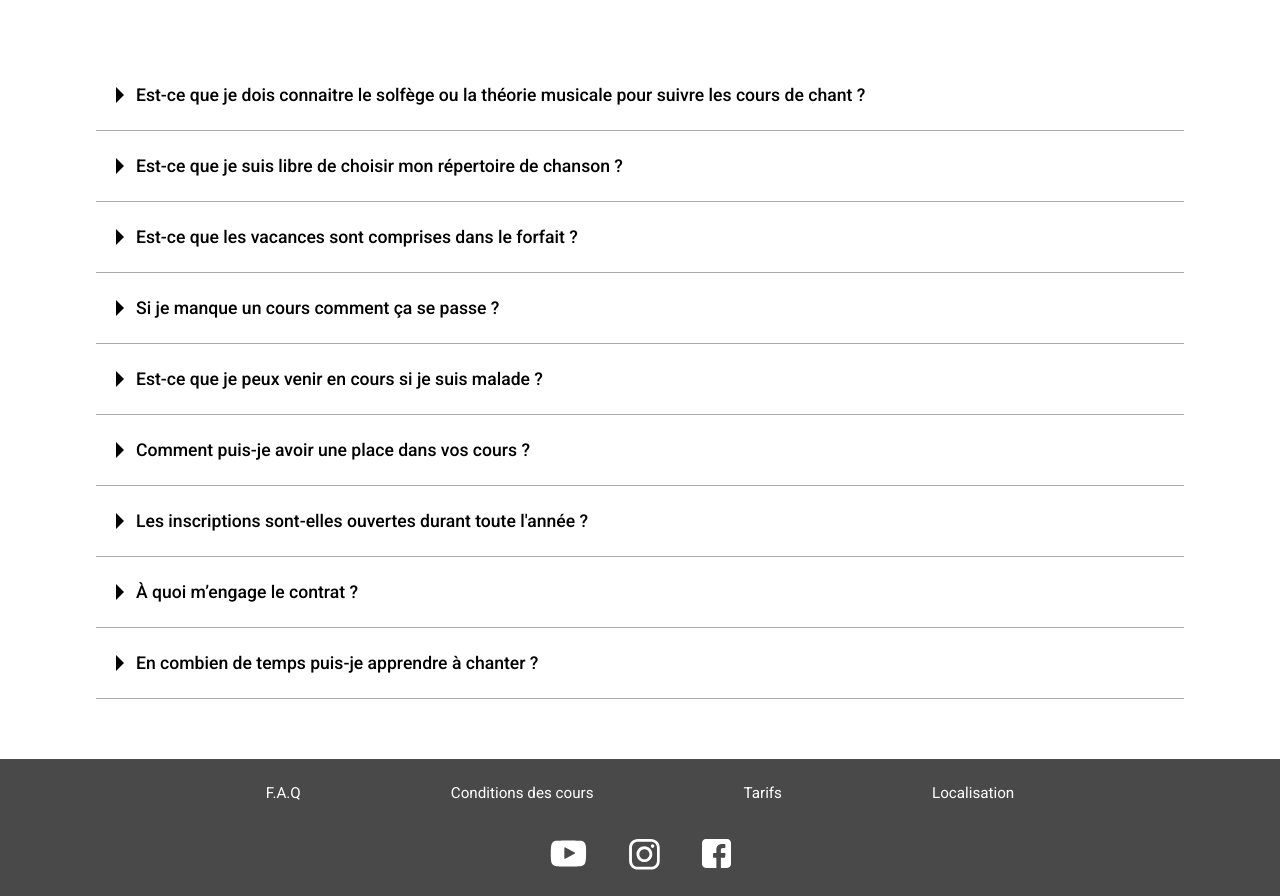
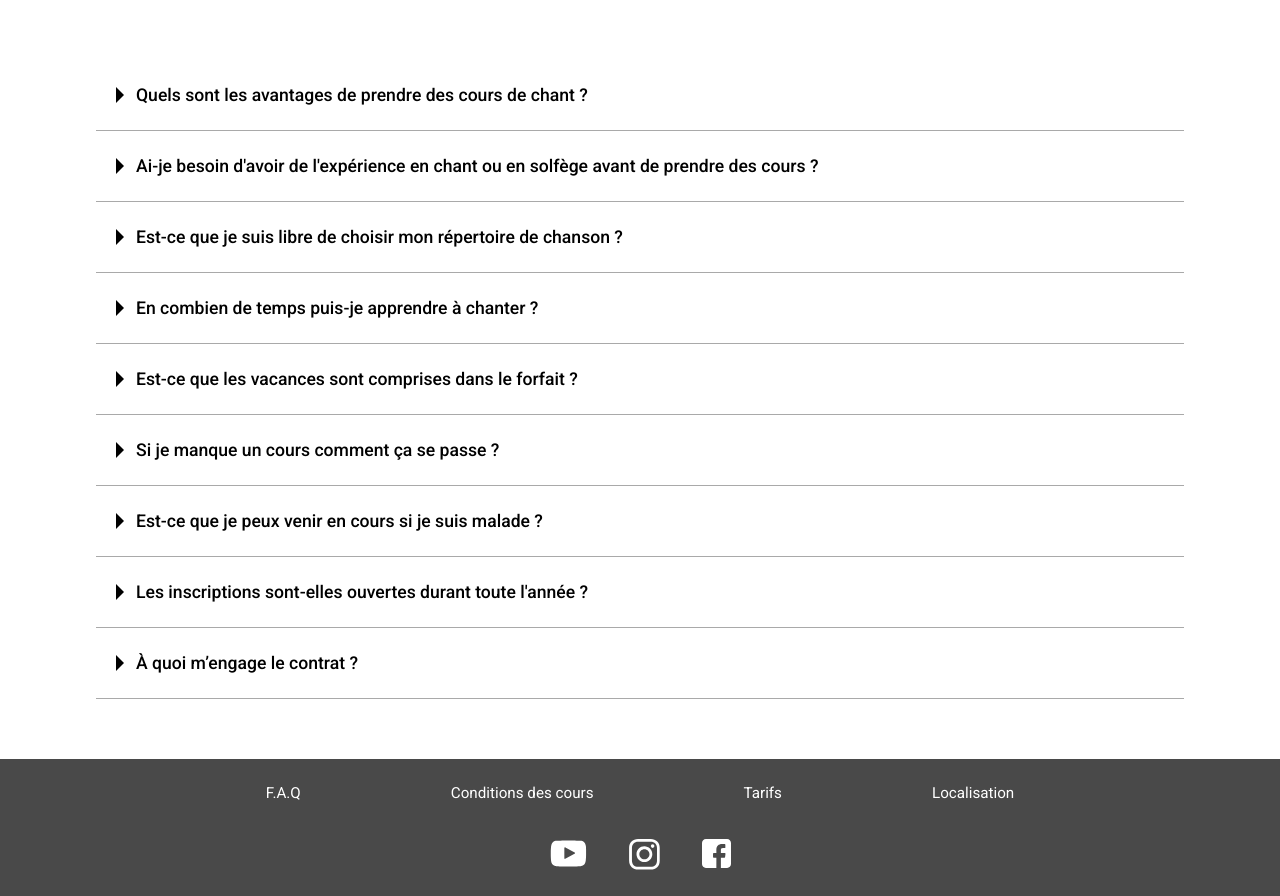
Before and after one commit to Cap0n3/VoiceUp, a React (Create React App) app: page /tarifs in a window 1280 px wide. Shown: the part 2260-3156 px from the top of the page. Built offline with nearby package versions, Linux system fonts and the light colour scheme.

Commit message:
Checked text & transalations (not completly)

```diff
--- a/src/pages/Enroll/data/Enroll.data.js
+++ b/src/pages/Enroll/data/Enroll.data.js
@@ -11,13 +11,11 @@ export const enrollHeaderData = {
 // TEXT
 
 export const enrollParagraphsFR = [
-    "Si vous désirez me contacter par téléphone, envoyez-moi plutôt un message car si je ne suis pas en train de donner un cours, je suis sûrement en train de répéter. Nous pourrons ainsi convenir d’un rdv téléphonique au cas où vous désirez me parler de vive voix.",
     "Avant de vous lancer dans cette merveilleuse aventure avec moi, vous avez la possibilité de prendre un ou deux cours d’essai afin que vous puissiez voir si ma méthode d’enseignement vous convient.",
     "Le formulaire ci-dessous ne vous engage en rien c’est simplement une demande pour un premier cours. Merci de remplir tout les champs du formulaire (*).",
 ]
 
 export const enrollParagraphsEN = [
-    "If you wish to contact me by phone, please send me a message instead, because if I am not giving a lesson, I am probably rehearsing. We can then arrange a phone appointment if you wish to speak to me in person.",
     "Before embarking on this wonderful adventure with me, you have the option of taking one or two trial lessons so that you can see if my teaching method is suitable for you.",
     "Le formulaire ci-dessous ne vous engage en rien c’est simplement une demande pour un premier cours. Please fill out all fields in the form (*).",
 ]
--- a/src/pages/Home/data/C2ASec.data.js
+++ b/src/pages/Home/data/C2ASec.data.js
@@ -5,7 +5,7 @@ export const C2AData = {
     subTitleFR: <><span className="cursiveSpan" style={{textTransform: "uppercase"}}>à votre</span> rythme</>,
     titleEN: "Improve",
     subTitleEN: <><span className="cursiveSpan" style={{textTransform: "uppercase"}}>at your own</span> pace</>,
-    descriptionFR: "Des cours adaptés aux besoins de chacuns, donnés par Tania, une professeures de chant certifiée avec plus de 30 ans d’expérience vocale.",
+    descriptionFR: "Des cours adaptés aux besoins de chacuns, donnés par une professeure de chant diplômée avec plus de 30 ans d’expérience vocale.",
     descriptionEN: "Classes tailored to individual needs, taught by Tania, a certified vocal coach with over 30 years of vocal experience.",
     buttonFR: "Réservez un cours",
     buttonEN: "Book a lesson"
--- a/src/pages/Home/data/infosSec.data.js
+++ b/src/pages/Home/data/infosSec.data.js
@@ -42,6 +42,6 @@ export const TalkSectionData = {
     titleFR : "Parler",
     titleEN : "Speaking",
     // Each list element is a <p>
-    descriptionFR : ["Notre voix est l’expression de notre personne. Que vous soyez comédien, voix-off ou orateur de profession (avocat, conférencier, manager ou professeur), savoir maîtriser sa voix lorsque vous vous exprimez devant une personne ou un groupe, permet de véhiculer le bon message. Un travail  en profondeur sur le rythme, les accentuations, l’intonation, la hauteur et le volume feront de vous un orateur volubile et charismatique. Apprenez à adapter votre voix selon la situation donnée."],
-    descriptionEN : ["Our voice is the expression of our person. Whether you're an actor, voice-over artist, or a professional speaker (lawyer, speaker, manager, or teacher), knowing how to control your voice when expressing yourself to a person or a group enables you to convey the right message. In-depth work on rhythm, accentuation, intonation, pitch, and volume will make you a voluble and charismatic speaker. Learn to adapt your voice to any situations."]
+    descriptionFR : ["Notre voix est l’expression de notre personne. Que vous soyez comédien, voix-off ou orateur de profession (avocat, conférencier, manager, professeur, etc...), savoir maîtriser sa voix lorsque vous vous exprimez devant une personne ou un groupe, permet de véhiculer le bon message. Un travail  en profondeur sur le rythme, les accentuations, l’intonation, la hauteur et le volume feront de vous un orateur volubile et charismatique. Apprenez à adapter votre voix selon la situation donnée."],
+    descriptionEN : ["Our voice is the expression of our person. Whether you're an actor, voice-over artist, or a professional speaker (lawyer, speaker, manager, teacher, etc...), knowing how to control your voice when expressing yourself to a person or a group enables you to convey the right message. In-depth work on rhythm, accentuation, intonation, pitch, and volume will make you a voluble and charismatic speaker. Learn to adapt your voice to any situations."]
 }
--- a/src/pages/Lessons/data/lessons.data.js
+++ b/src/pages/Lessons/data/lessons.data.js
@@ -76,11 +76,11 @@ export const infoLessonsData = {
     titleFR : "Les cours",
     titleEN : "Lessons",
     descriptionFR : [
-        "Les séances abordent tous les aspects du chant et de la voix (technique vocale, pose de la voix, interprétation, improvisation, prestance scénique et technique du micro). Aucune connaissance musicale n’est requise. Les cours individuels sont ouverts dès 15 ans aussi bien aux élèves débutants que professionnels. À partir de 12 ans vous pouvez également suivre des cours d’initiation au chant. Les inscriptions sont ouvertes durant toute l'année.",
+        "Les séances abordent tous les aspects du chant et de la voix (technique vocale, pose de la voix, interprétation, improvisation, prestance scénique et technique du micro). Aucune connaissance musicale n’est requise. Les cours individuels sont ouverts dès 13 ans aussi bien aux élèves débutants que professionnels. Les inscriptions sont ouvertes durant toute l'année.",
         "Technique vocale : Respiration, Soutien, Twang, Prononciation (voyelles), Volume, Couleur de voix (timbre), Modes Vocaux (par ex: voix de tête, voix de poitrine, etc…) ainsi que la Transition entre eux et les Effets Vocaux. Technique musicale : Improvisation. Interprétation . Technique de scène : Utilisation du Micro et Prestance.",
     ],
     descriptionEN : [
-        "My lessons cover all aspects of singing and voice, including vocal technique, vocal placement, interpretation, improvisation, stage presence and microphone technique. No musical knowledge is required, individual lessons are available to beginners and professionals alike from the age of 15. Introduction to singing courses are also available from the age of 12. Enrollment is open throughout the year.",
+        "My lessons cover all aspects of singing and voice, including vocal technique, vocal placement, interpretation, improvisation, stage presence and microphone technique. No musical knowledge is required, individual lessons are available to beginners and professionals alike from the age of 13. Enrollment is open throughout the year.",
         "Vocal Technique : Breathing, Support, Twang, Pronunciation (vowels), Volume, Voice Color (timbre), Vocal Modes (e.g., head voice, chest voice, etc.), as well as the Transition between them and Vocal Effects. Musical Technique : Improvisation. Interpretation. Stage Technique: Microphone Use and Presence."
     ]
 }
--- a/src/pages/Pricing/data/Pricing.data.js
+++ b/src/pages/Pricing/data/Pricing.data.js
@@ -131,22 +131,34 @@ export const ComparisonTable = [
 // === FAQ section === //
 export const QuestionsAnswers = [
     {
-        questionFR: "Est-ce que je dois connaitre le solfège ou la théorie musicale pour suivre les cours de chant ?",
-        questionEN: "Do I need to know music theory or solfeggio to take singing lessons ?",
-        answerFR: "Non, il n’est pas nécessaire d’avoir fait du solfège ou de la théorie musicale avant de faire des cours de chant. Nous travaillerons avec les paroles et développerons votre capacité à relever les morceaux par l’écoute. Si nécessaire nous travaillerons sur le placement rythmique et les sensation des sous-divisions du temps dans le corps durant les sessions.",
-        answerEN: "No, it is not necessary to have prior knowledge of music theory or solfeggio to take singing lessons. We’ll work with lyrics and develop your ability to learn songs by ear. If needed, we work on rhythm placement and the sensation of subdivisions of time in the body during sessions."
+        questionFR: "Quels sont les avantages de prendre des cours de chant ?",
+        questionEN: "What are the benefits of taking singing lessons ?",
+        answerFR: "Les cours de chant aident à améliorer la technique vocale, à augmenter la confiance en soi, à développer l'expression artistique et à réduire le stress. Les cours de chant aident également à améliorer la qualité de la voix et à enseigner des compétences utiles pour la performance sur scène et en studio.",
+        answerEN: "Singing lessons help improve vocal technique, increase self-confidence, develop artistic expression, and reduce stress. Singing lessons also help improve the quality of the voice and teach useful skills for performance on stage and in the studio."
+    },
+    {
+        questionFR: "Ai-je besoin d'avoir de l'expérience en chant ou en solfège avant de prendre des cours ?",
+        questionEN: "Do I need to have experience in singing or music theory before taking lessons ?",
+        answerFR: "Non, il n'est pas nécessaire d'avoir de l'expérience ni en chant, ni en solfège, avant de prendre des cours. Les cours de chant peuvent être adaptés aux besoins et au niveau de chaque étudiant, qu'il s'agisse d'un·x·e débutant·e·x ou d'un·x·e chanteur·euse·x plus expérimenté.",
+        answerEN: "No, it is not necessary to have any experience in singing or music theory before taking lessons. Singing lessons can be tailored to the needs and level of each student, whether they are a beginner or a more experienced singer."
     },
     {
         questionFR: "Est-ce que je suis libre de choisir mon répertoire de chanson ?",
-        questionEN: "Am I free to choose my own song repertoire ?",
-        answerFR: "Tous les styles de musique actuelle sont les bienvenus (pop, rock, jazz, chanson française, variété, country, world music, métal, blues, americana, hip-hop, rap, etc…). Vous serez libre de choisir votre propre répertoire de chansons. Vous apporterez en cours ce que vous désirez travailler et je vous guiderai afin que vous puissiez développer votre voix selon vos goûts musicaux.",
-        answerEN: "All contemporary music styles are welcome (pop, rock, jazz, French chanson, variety, country, world music, metal, blues, Americana, hip-hop, rap, etc.). You’ll be free to choose your own song repertoire. You’ll simply bring what you want to work on, and I’ll guide you to develop your voice according to your musical tastes."
+        questionEN: "Are you free to choose your song repertoire when taking singing lessons ?",
+        answerFR: "Vous êtes libre de choisir votre répertoire de chansons lorsque vous prenez des cours de chant. Je peux vous recommander certaines chansons en fonction de votre niveau de compétence et de vos objectifs, mais de manière général vous apportez les chansons que vous souhaitez apprendre et travailler. Il est important de me communiquer vos préférences et vos objectifs pour que nous puissions travailler ensemble sur un répertoire qui convient à vos besoins et à votre style vocal. Tous les styles de musique actuelle sont les bienvenus, y compris la pop, le rock, le jazz, la chanson française, la variété, la country, la world music, le métal, le blues, l’americana, le rap, la comédie musicale, etc.",
+        answerEN: "Yes, you are free to choose your own song repertoire when taking singing lessons. I can recommend some songs based on your skill level and goals, but generally you bring in the songs you want to learn and work on. It's important for you to communicate your preferences and goals so that we can work together on a repertoire that suits your needs and vocal style. All genres of rhythmical music are welcome, including pop, rock, jazz, country, world music, metal, blues, americana, rap, musicals, and more."
+    },
+    {
+        questionFR: "En combien de temps puis-je apprendre à chanter ?",
+        questionEN: "How long does it take to learn how to sing ?",
+        answerFR: "Le temps nécessaire pour apprendre à chanter dépend de votre niveau de compétence actuel, de la fréquence de vos cours de chant, ainsi que des heures de pratique personnelle que vous pouvez consacrer à votre entraînement vocal. Les débutants peuvent s'attendre à consacrer plusieurs mois à développer une technique vocale de base, mais avec une pratique régulière et efficace comme «la pratique délibéré», des résultats significatifs peuvent être obtenus en quelques semaines. Il est important de noter que l'apprentissage du chant est un processus continu et que même les chanteurs les plus expérimentés continuent d'apprendre et de se perfectionner tout au long de leur vie.",
+        answerEN: "The time it takes to learn how to sing depends on your current level of skill, the frequency of your singing lessons, as well as the amount of personal practice you can dedicate to your vocal training. Beginners can expect to spend several months developing basic vocal technique, but with regular and effective practice such as «deliberate practice», significant results can be achieved in a few weeks. It is important to note that learning to sing is a continuous process and even the most experienced singers continue to learn and improve throughout their lives."
     },
     {
         questionFR: "Est-ce que les vacances sont comprises dans le forfait ?",
         questionEN: "Are holidays included in the package ?",
-        answerFR: "Oui les vacances de Noël et de Pâques sont comprises dans le forfait. Les cours débutent en même temps que les écoles à la fin du mois d’août afin de compenser les cours qui n’ont pas lieu durant les vacances. Les mois facturés vont de septembre à juillet (inclus) pour les adultes.",
-        answerEN: "Yes, Christmas and Easter holidays are included in the package. Lessons start at the end of August, along with the schools, to compensate for the lessons that do not take place during the holidays. The billing cycle goes from September to July (inclusive) for adults."
+        answerFR: "Oui les vacances de d’octobre, de Noël et de Pâques sont comprises dans le forfait. Les cours débutent en même temps que les écoles à la fin du mois d’août afin de compenser les cours qui n’ont pas lieu durant les vacances. Les mois facturés vont de septembre à juillet  pour les adultes et de septembre à juin pour les jeunes en formation.",
+        answerEN: "The October, Christmas, and Easter holidays are included in the package. The courses start at the same time as schools do at the end of August to make up for the lessons that are missed during the holidays. The months billed are from September to July for adults and from September to June for the youth in training."
     },
     {
         questionFR: "Si je manque un cours comment ça se passe ?",
@@ -161,15 +173,9 @@ export const QuestionsAnswers = [
         answerEN: "No, especially at the beginning of the illness to avoid transmitting germs to me and also for your vocal health. It is not advisable to sing when you have a fever, laryngitis, or any infections in the throat."
     },
     {
-        questionFR: "Comment puis-je avoir une place dans vos cours ?",
-        questionEN: "How can I get a spot in your classes ?",
-        answerFR: "Je suis souvent complète. Le meilleur moment pour avoir une place est en juin, n’attendez pas le mois d’août ou de septembre pour être sûr-e-x d’avoir une place pour la rentrée. J’ai un système de liste d’attente valable 6 mois. N’hésitez pas à me relancer, la persévérance et la motivation marche bien. Il y a des désistements durant l’année aussi donc n’hésitez pas à m’envoyer une demande.",
-        answerEN: "I am often fully booked. The best time to get a spot is in June; don't wait until August or September to be sure to have a spot for the start of the school year. I have a waiting list system valid for 6 months. Don't hesitate to follow up with me; perseverance and motivation work well. There are also cancellations during the year, so feel free to send me a request."
-    },
-    {
         questionFR: "Les inscriptions sont-elles ouvertes durant toute l'année ?",
         questionEN: "Are registrations open all year round ?",
-        answerFR: "Oui bien-sûr ! Vous pouvez vous inscrire à tout moment durant l’année. ",
+        answerFR: "Oui bien-sûr ! Vous pouvez vous inscrire à tout moment durant l’année.",
         answerEN: "Yes of course ! You can register at any time during the year."
     },
     {
@@ -178,10 +184,4 @@ export const QuestionsAnswers = [
         answerFR: "Vous vous engagez pour un minimum de 3 mois et par la suite vous aura un mois de préavis si vous souhaitez arrêter les cours.",
         answerEN: "You commit to a minimum of 3 months, and after that, you’ll have one month's notice if you want to stop the lessons."
     },
-    {
-        questionFR: "En combien de temps puis-je apprendre à chanter ?",
-        questionEN: "How long does it take to learn how to sing ?",
-        answerFR: "La fameuse règle des 10’000 heures de pratique est un bon indice. Il s’agit du nombre d’heures moyen nécessaire pour attendre une bonne maîtrise d’un instrument ou du chant (ou de n’importe quelle autre forme d’art). Ce n’est pas une règle exacte mais ces heures doivent être prises en compte. Pour faire simple, le temps que vous prendrez pour pratiquer en dehors des cours détermineras la rapidité de votre avancée.",
-        answerEN: "The famous 10,000 hours rule of practice is a good indicator. It represents the average number of hours needed to achieve a good mastery of an instrument, singing, or any other form of art. It is not an exact rule, but these hours should be taken into account. To put it simply, the time you spend practicing outside of lessons will determine the speed of your progress."
-    },
 ]
```
Also changed, not shown: src/pages/Conditions/data/conditions.data.js (+2 -8 lines).
